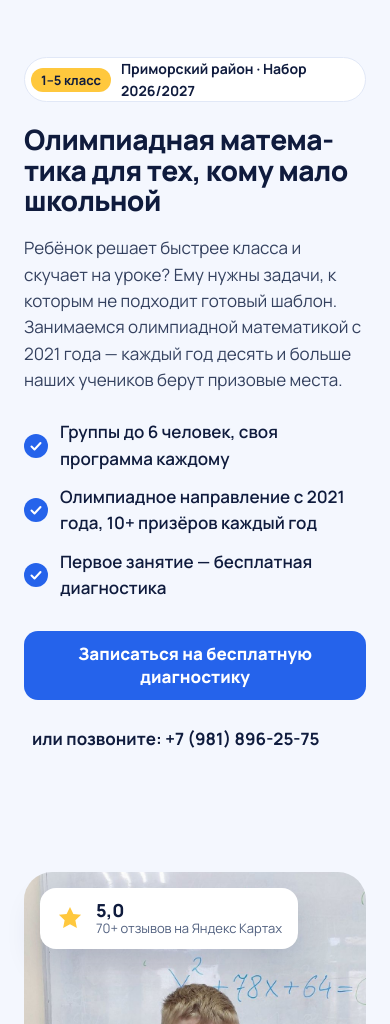
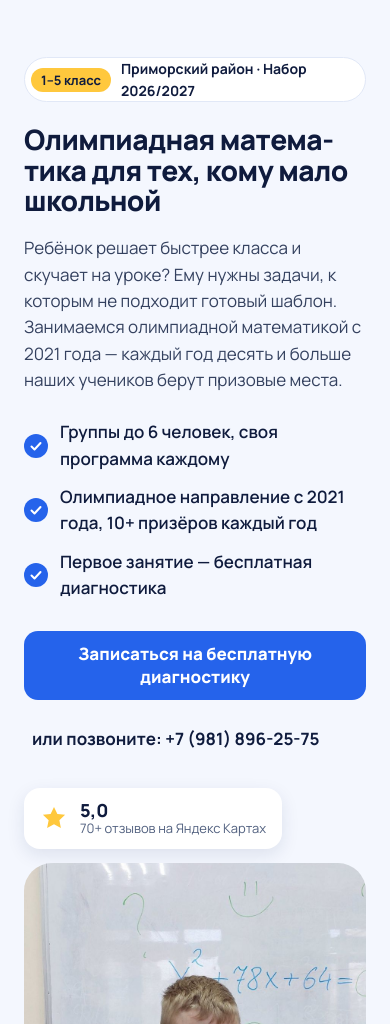
Before and after one commit to intellectium/old-page, a plain HTML site: page olimpiadnaya.html in a window 390 px wide. Shown: the part 76-1100 px from the top of the page. Drawn offline with Linux system fonts and the light colour scheme.

Commit message:
Add files via upload

```diff
--- a/olimpiadnaya.html
+++ b/olimpiadnaya.html
@@ -57,6 +57,15 @@ button:disabled{opacity:.7;cursor:default}
 }
 .facts>div{min-width:0}
   .facts span{min-width:0;overflow-wrap:break-word}
+
+h1,h2,h3{overflow-wrap:break-word;hyphens:auto}
+@media (max-width:600px){
+  .hero-text,.hero-text-m{padding-bottom:0!important}
+  .hero-wrap-m{gap:20px!important}
+  .hero-photo{display:flex;flex-direction:column;align-self:stretch!important}
+  .hero-photo>img{order:2}
+  .float,.hero-float{position:static!important;order:1;left:auto!important;top:auto!important;margin:0 0 14px!important;align-self:flex-start;box-shadow:0 6px 18px rgba(23,37,84,.10)!important}
+}
 </style>
 </head>
 <body>
@@ -76,8 +85,8 @@ button:disabled{opacity:.7;cursor:default}
 
 <!-- HERO: светлый, текст слева, фото справа; три тезиса под заголовком -->
 <section style="background: #F4F7FE; padding: 64px 0 0; overflow: hidden">
-<div style="max-width: 1200px; margin: 0 auto; padding: 0 24px; display: flex; flex-wrap: wrap; gap: 40px 56px; align-items: center">
-<div style="flex: 1.2 1 520px; min-width: 0; padding-bottom: 64px">
+<div class="hero-wrap-m" style="max-width: 1200px; margin: 0 auto; padding: 0 24px; display: flex; flex-wrap: wrap; gap: 40px 56px; align-items: center">
+<div class="hero-text-m" style="flex: 1.2 1 520px; min-width: 0; padding-bottom: 64px">
 <div style="display: inline-flex; align-items: center; gap: 10px; min-height: 34px; padding: 0 14px 0 6px; border-radius: 999px; background: #FFFFFF; border: 1px solid #E1E8F7; font-weight: 700; font-size: 14px"><span style="display: inline-flex; align-items: center; height: 24px; padding: 0 10px; border-radius: 999px; background: #FFC83D; font-size: 13px; white-space: nowrap">1–5 класс</span>Приморский район · Набор 2026/2027</div>
 <h1 style="margin: 22px 0 0; font-size: clamp(34px, 4.6vw, 56px); line-height: 1.08; font-weight: 800; letter-spacing: -0.02em">Олимпиадная математика для тех, кому мало школьной</h1>
 <p style="margin: 20px 0 0; font-size: clamp(17px, 1.5vw, 19px); color: #34415F; max-width: 54ch">Ребёнок решает быстрее класса и скучает на уроке? Ему нужны задачи, к которым не подходит готовый шаблон. Занимаемся олимпиадной математикой с 2021 года — каждый год десять и больше наших учеников берут призовые места.</p>
@@ -91,7 +100,7 @@ button:disabled{opacity:.7;cursor:default}
 <a class="js-tel" href="tel:+79818962575" style="display: inline-flex; align-items: center; min-height: 56px; padding: 0 8px; color: #0F1B3D; font-weight: 700; text-decoration: none; white-space: nowrap">или позвоните: +7 (981) 896-25-75</a>
 </div>
 </div>
-<div style="flex: 1 1 380px; min-width: 0; max-width: 500px; margin: 0 auto; align-self: flex-end; position: relative">
+<div class="hero-photo" style="flex: 1 1 380px; min-width: 0; max-width: 500px; margin: 0 auto; align-self: flex-end; position: relative">
 <img src="images/olimp-hero.jpg" alt="Ученик у доски с олимпиадной задачей" class="hero-img" style="width: 100%; aspect-ratio: 4 / 5; object-fit: cover; object-position: 50% 20%; border-radius: 28px 28px 0 0; display: block">
 <div class="hero-float" style="position: absolute; left: -20px; top: 32px; background: #FFFFFF; border-radius: 16px; padding: 12px 16px; box-shadow: 0 14px 34px rgba(23,37,84,0.16); display: flex; align-items: center; gap: 12px">
 <svg width="28" height="28" viewBox="0 0 24 24" fill="#FFC83D" aria-hidden="true"><path d="M12 2.5l2.9 6 6.6.8-4.9 4.6 1.3 6.6L12 17.3l-5.9 3.2 1.3-6.6-4.9-4.6 6.6-.8z"></path></svg>
```
Also changed, not shown: index.html (+10 -0 lines), matematika.html (+10 -0 lines), programmirovanie.html (+10 -0 lines), russkiy.html (+10 -0 lines).
